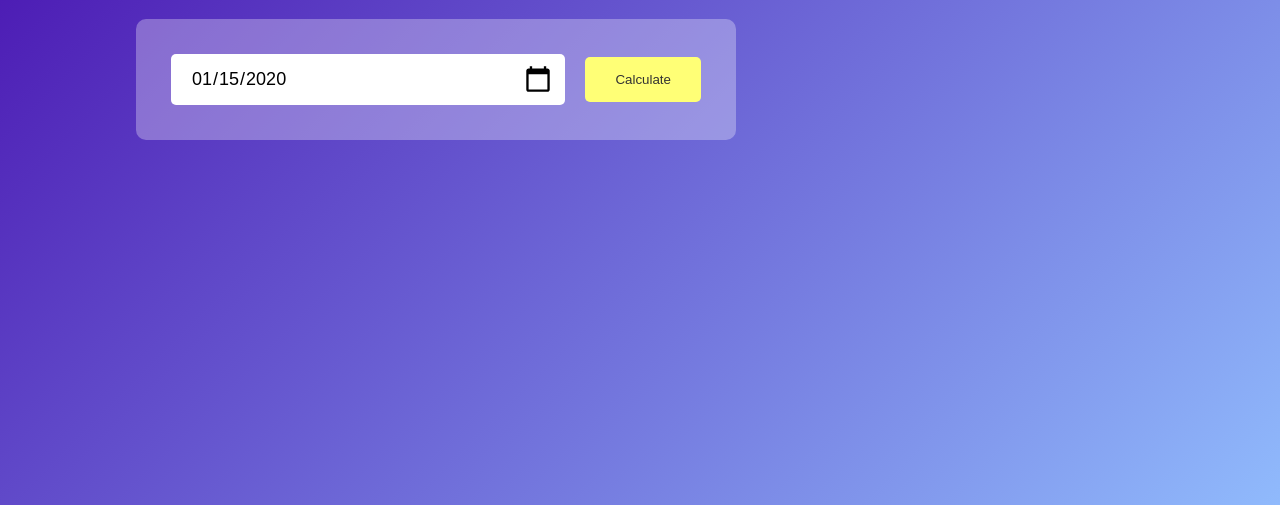
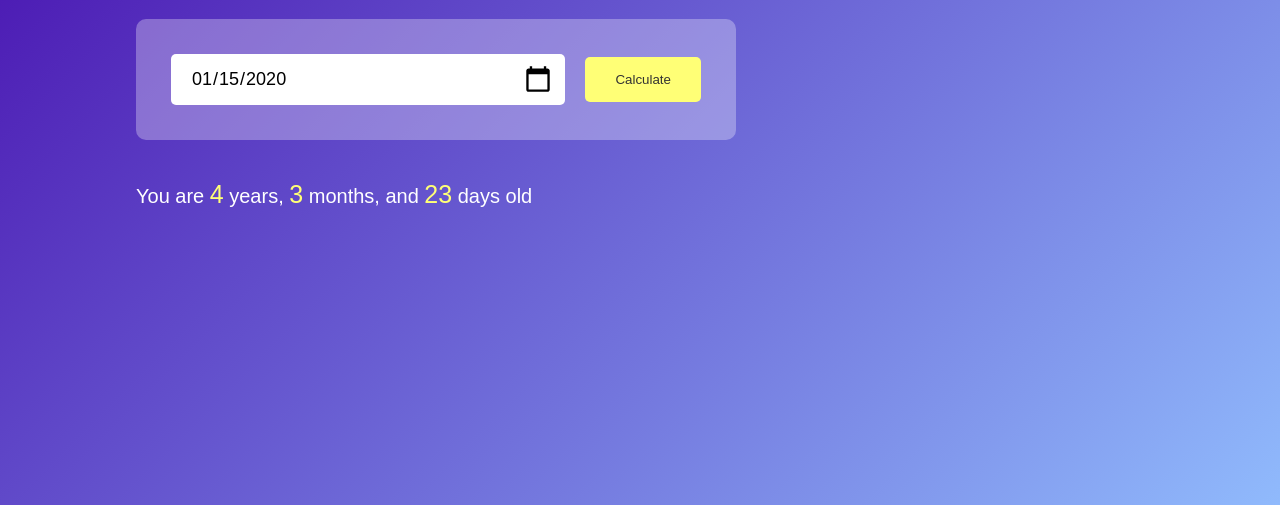
Before and after one commit to mrndolo/js-age-calculator, a plain HTML site: page index.html in a window 1280 px wide. Both pictures are taken after typing "2020-01-15" into the empty fields and a click on the button "Calculate". Shown: the part 295-800 px from the top of the page. Drawn offline with Linux system fonts and the light colour scheme.

Commit message:
Added functionality to display results

```diff
--- a/index.html
+++ b/index.html
@@ -14,6 +14,7 @@
                 <input type="date" id="date">
                 <button onclick="calculateAge()">Calculate</button>
             </div>
+            <p id="result"></p>
         </div>
     </div>
     <script src="./script.js"></script>
--- a/script.js
+++ b/script.js
@@ -1,5 +1,6 @@
 let userInput = document.getElementById("date");
 userInput.max = new Date().toISOString().split("T")[0];
+let result = document.getElementById("result");
 
 function calculateAge(){
     let birthDate = new Date(userInput.value);
@@ -37,7 +38,9 @@ function calculateAge(){
         y3--;
     }
 
-    console.log(y3,m3,d3);
+    // console.log(y3,m3,d3);
+
+    result.innerHTML = `You are <span>${y3}</span> years, <span>${m3}</span> months, and <span>${d3}</span> days old`;
 }
 
 function getDaysInMonth(year, month){
--- a/style.css
+++ b/style.css
@@ -63,3 +63,10 @@
     background-size: 30px;
     cursor: pointer;
 }
+#result{
+    font-size: 20px;
+}
+#result span{
+    color: #ffff76;
+    font-size: 25px;
+}
```
